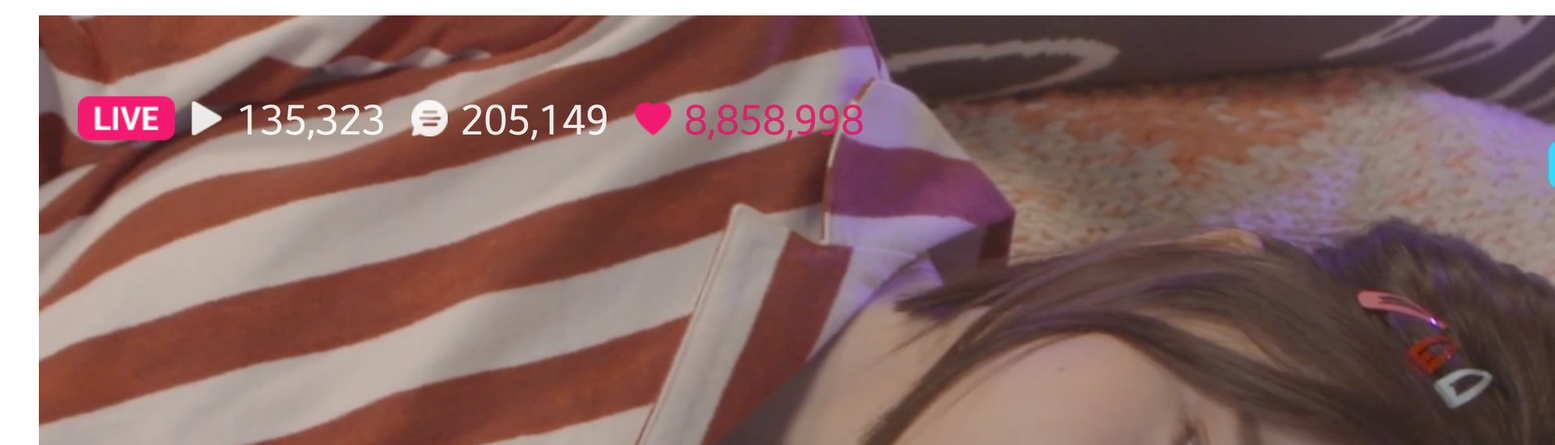
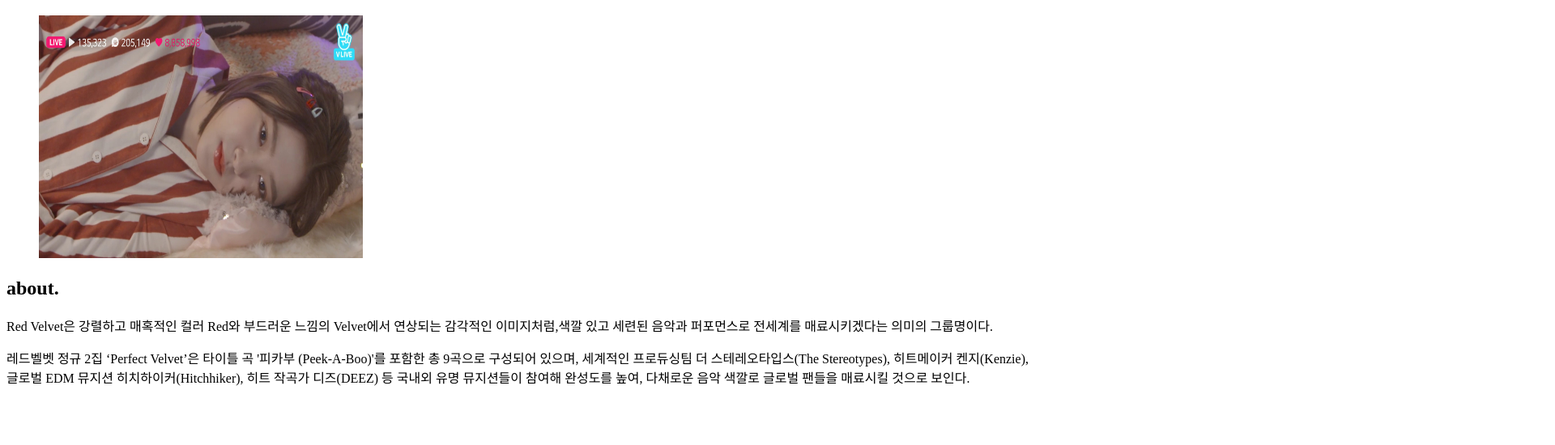
Before and after one commit to Dabinchi/red_velvet_site_first_draft, a plain HTML site: page index.html in a window 1280 px wide. Shown: the part 61-611 px from the top of the page at 81% size, 1920 px wide, since content can reach past the window. Drawn offline with Linux system fonts and the light colour scheme.

Commit message:
set image size

```diff
--- a/index.html
+++ b/index.html
@@ -7,7 +7,7 @@
   <body>
     <h1>RED VELVET</h1>
     <figure>
-      <img src="Yeri.jpeg" alt="Yeri_Kim">
+      <img src="Yeri.jpeg" width=400px, height=300px alt="Yeri_Kim">
     </figure>
     <section>
       <h2>about.</h2>
```
